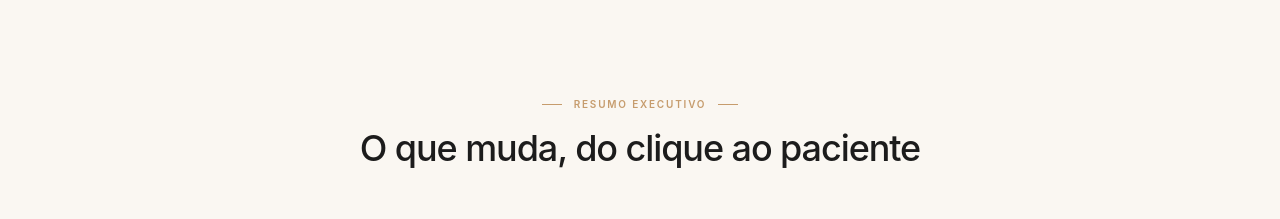
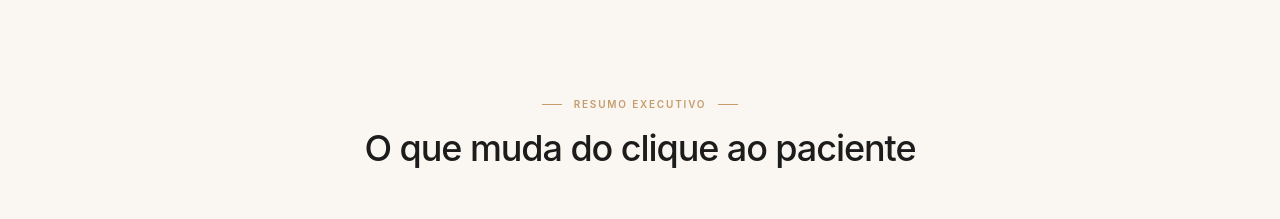
Before and after one commit to closermatheus-creator/parhubagencia, a plain HTML site: page dramariaclara.html in a window 1280 px wide. Shown: the part 6642-6861 px from the top of the page. Drawn offline with Linux system fonts and the light colour scheme.

Commit message:
Update dramariaclara.html

```diff
--- a/dramariaclara.html
+++ b/dramariaclara.html
@@ -2327,7 +2327,7 @@
         <div class="wrap">
             <div style="text-align:center;max-width:650px;margin:0 auto;">
                 <div class="eyebrow center">Resumo Executivo</div>
-                <h2 style="font-size:clamp(24px,5.5vw,36px);margin-top:8px;font-weight:550;letter-spacing:-0.03em;">O que muda, do clique ao paciente</h2>
+                <h2 style="font-size:clamp(24px,5.5vw,36px);margin-top:8px;font-weight:550;letter-spacing:-0.03em;">O que muda do clique ao paciente</h2>
             </div>
 
             <div class="cmp-grid">
```
